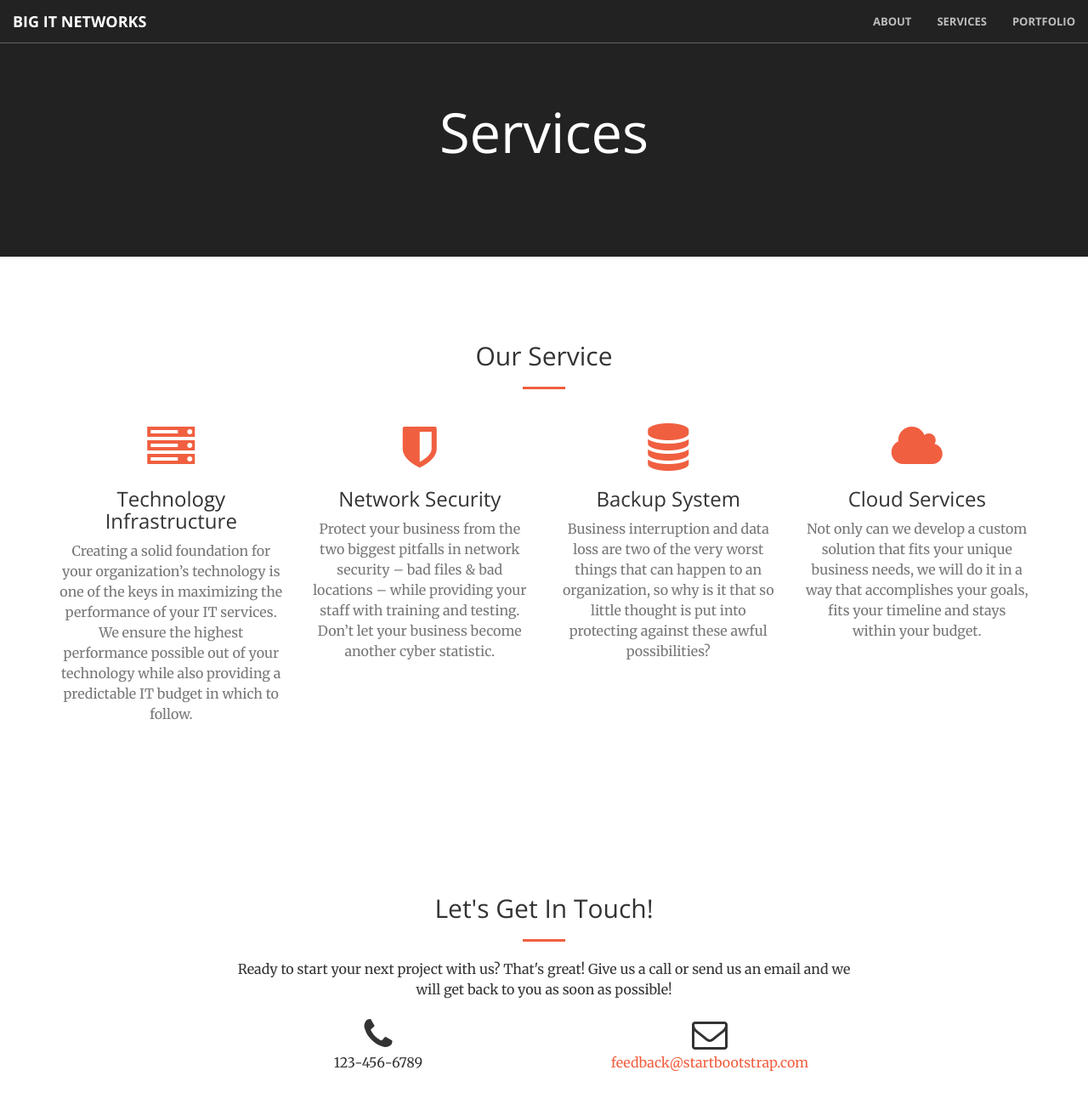
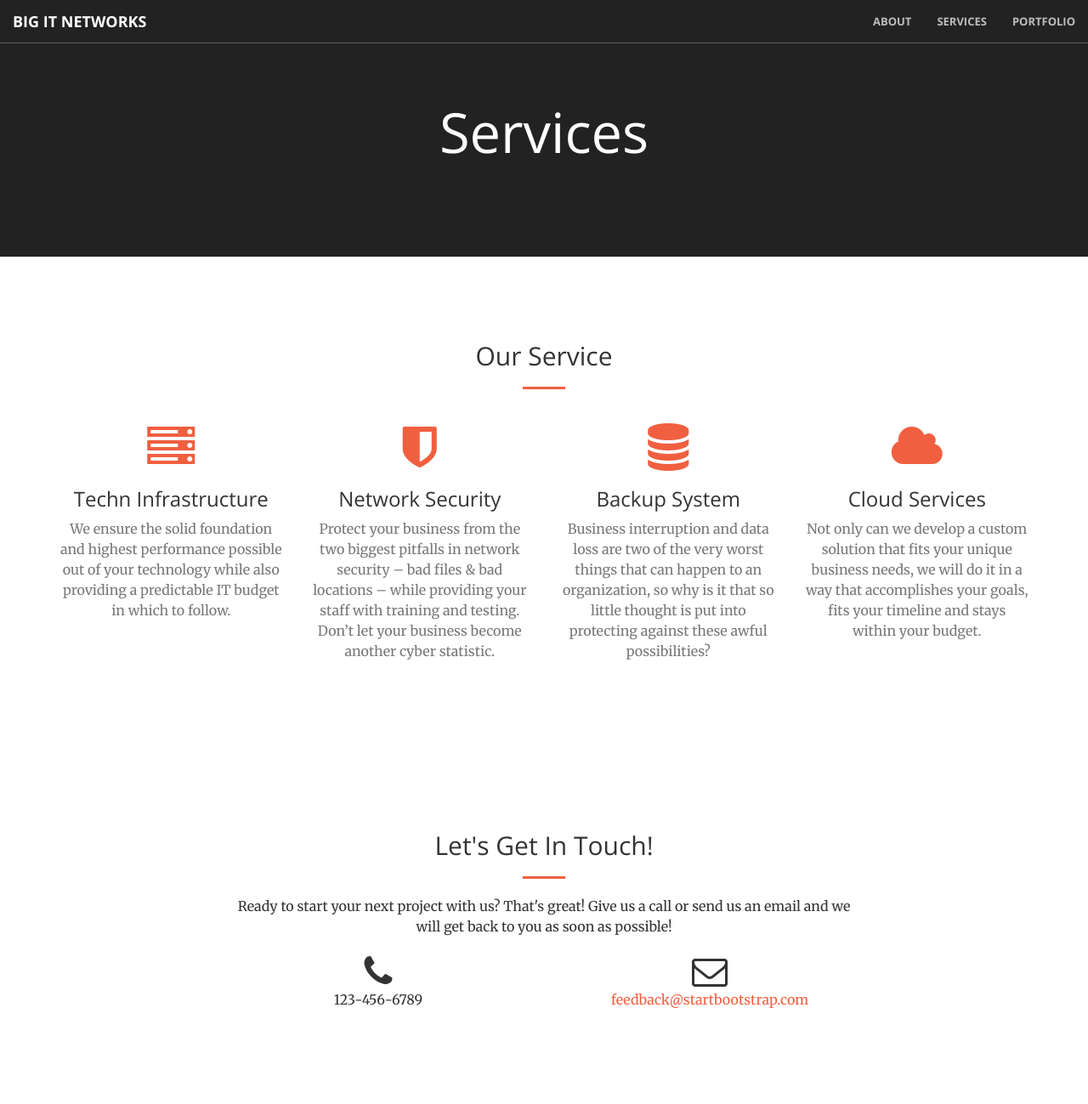
Before and after one commit to bigitnetworks/bigitnetworks.github.io, a Jekyll site: the page built from services.html, in a window 1280 px wide and 1382 px high. Shown: the top 1299 px of the window at 85% size. Built offline with Jekyll 4.4.1, drawn with Linux system fonts in a browser that asks for light colours.

Commit message:
Update services.html

```diff
--- a/services.html
+++ b/services.html
@@ -16,8 +16,8 @@ title: Services
 			<div class="col-lg-3 col-md-6 text-center">
 				<div class="service-box">
 					<i class="fa fa-4x fa-server wow bounceIn text-primary"></i>
-					<h3>Technology Infrastructure</h3>
-					<p class="text-muted">Creating a solid foundation for your organization’s technology is one of the keys in maximizing the performance of your IT services. We ensure the highest performance possible out of your technology while also providing a predictable IT budget in which to follow.</p>
+					<h3>Techn Infrastructure</h3>
+					<p class="text-muted">We ensure the solid foundation and highest performance possible out of your technology while also providing a predictable IT budget in which to follow.</p>
 				</div>
 			</div>
 			<div class="col-lg-3 col-md-6 text-center">
```
